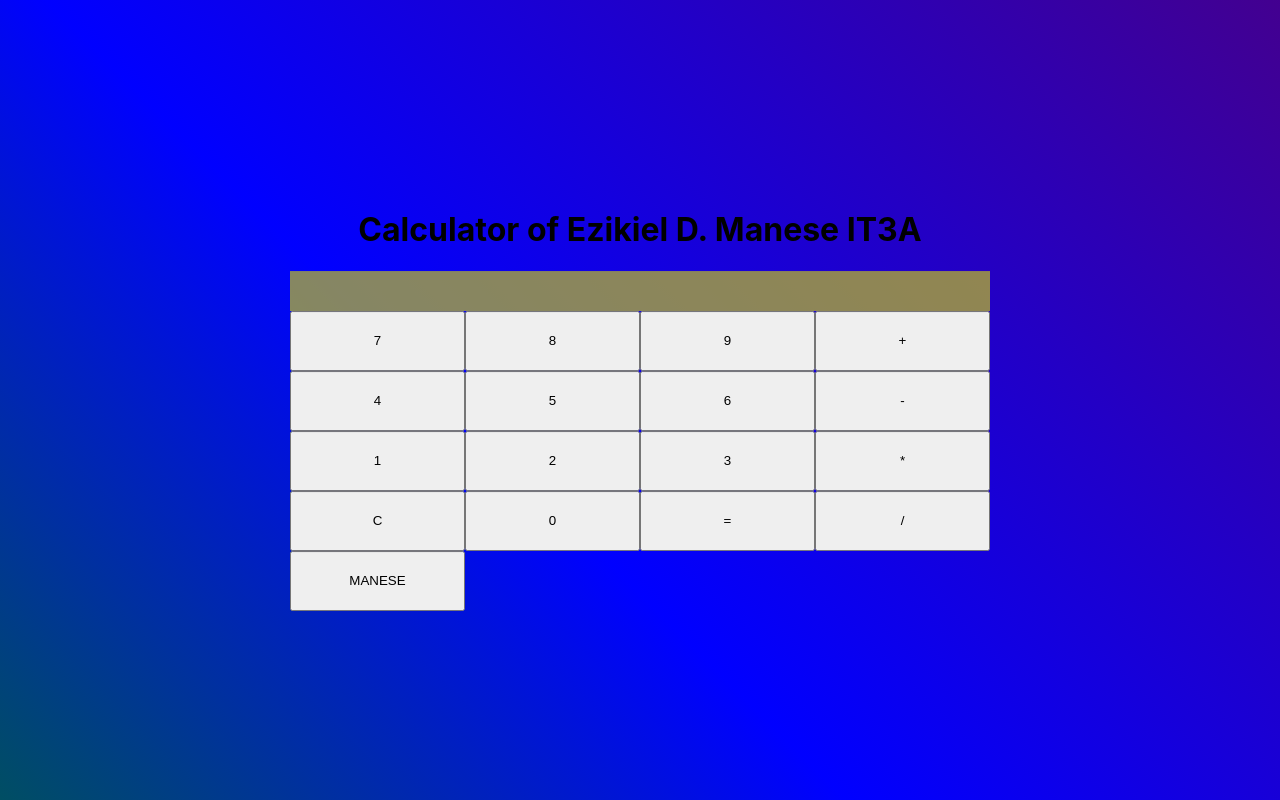
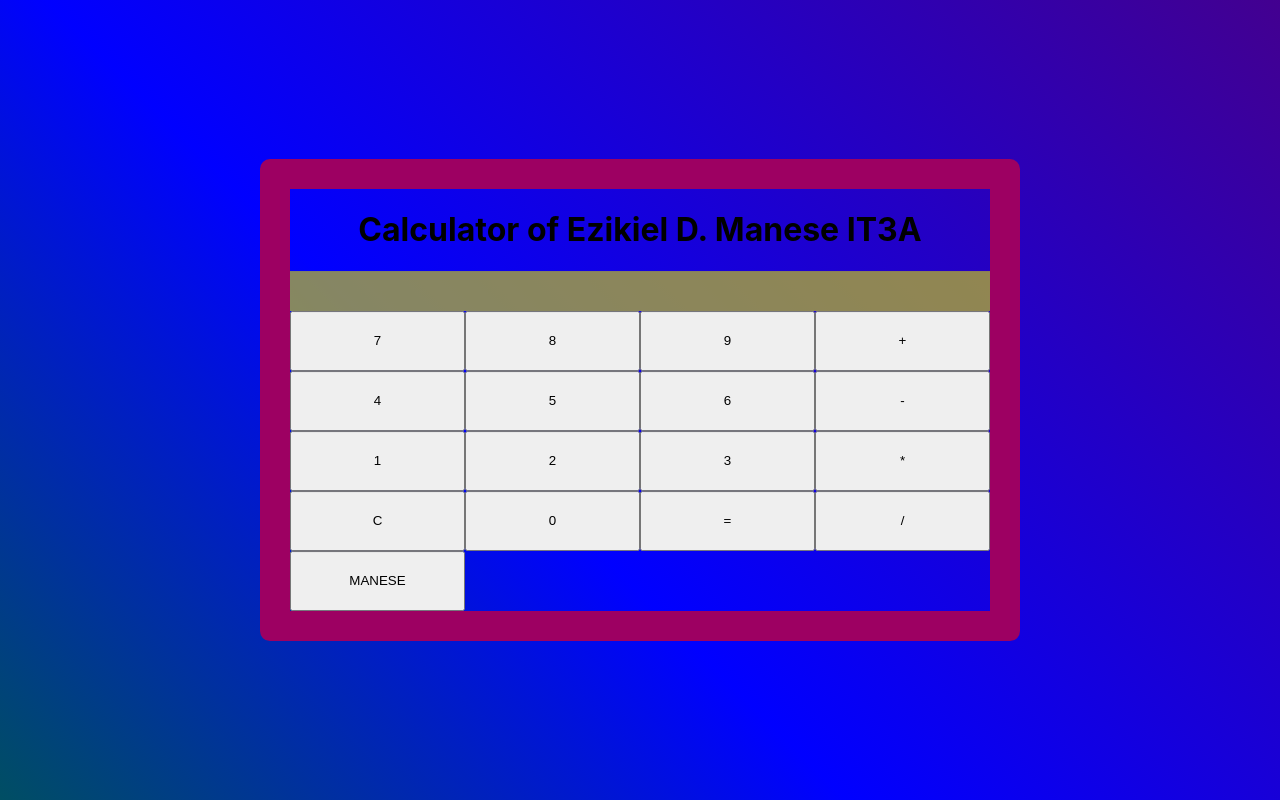
Before and after one commit to Ezikiel2023/prelimexam, a React (Create React App) app: page / in a window 1280 px wide. Built offline with nearby package versions, Linux system fonts and the light colour scheme.

Commit message:
Update App.css

```diff
--- a/src/App.css
+++ b/src/App.css
@@ -17,7 +17,7 @@
   margin: 0 auto;
   width: 700px;
   text-align: center;
-  border: 30px ;
+  border: 30px solid;
   border-radius: 10px;
   animation: moveColor 5s linear infinite;
 }
```
